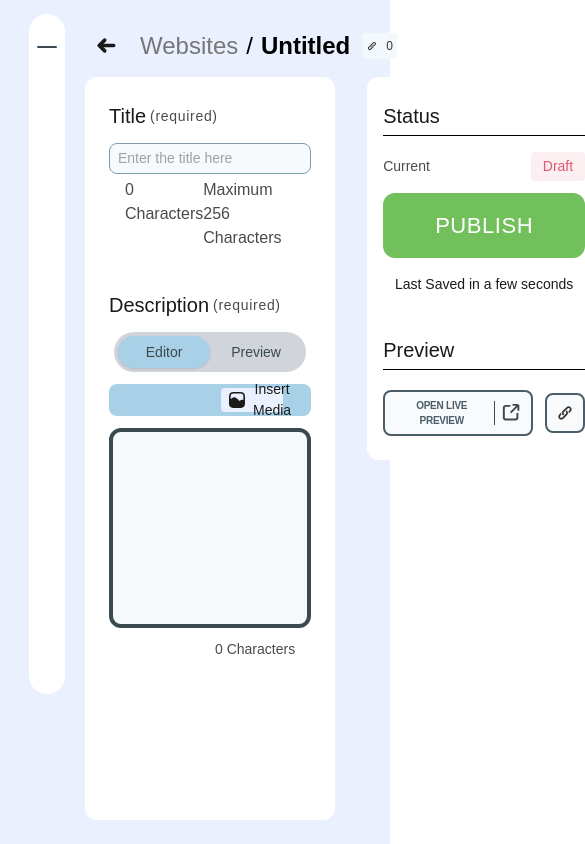
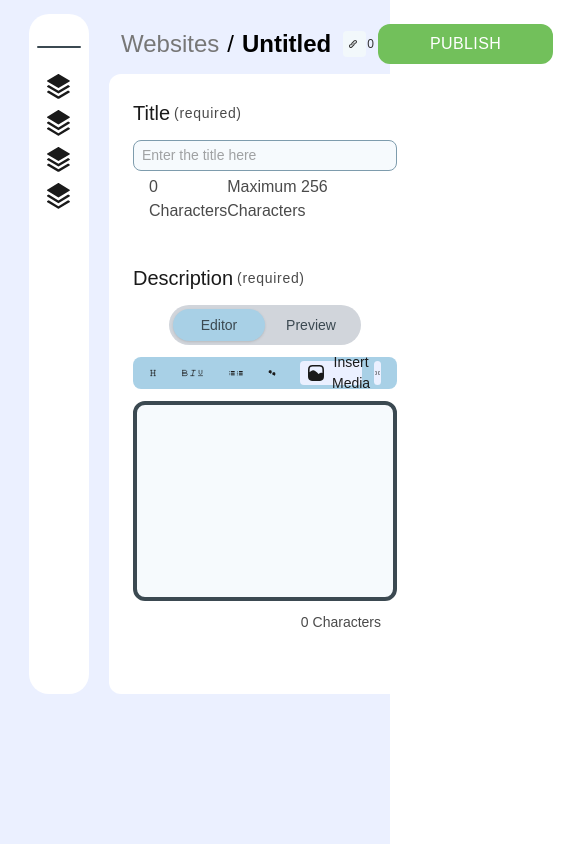
Before and after one commit to AWS-Learning-Club-UP-Mindanao/AWSCC-Website-CMS, a Next.js app: page /dashboard/create in a window 390 px wide. Shown: the whole page, 585 px wide, since content can reach past the window. Built offline with nearby package versions, Linux system fonts and the light colour scheme.

Commit message:
dev: sync progress to laptop

```diff
--- a/app/dashboard/create/page.tsx
+++ b/app/dashboard/create/page.tsx
@@ -2,10 +2,12 @@ import EventForm from '@/components/dashboard/EventForm';
 import Navbar from '@/components/dashboard/Navbar';
 
 export default function CreateEventPage() {
-    return (
-        <main className="min-h-screen h-auto bg-[#EBF0FF] px-[29px] py-[14px] flex flex-row gap-[10px]">
-            <Navbar/>
-            <EventForm/>
+        return (
+        <main className="min-h-screen bg-[#EBF0FF] flex justify-center">
+            <div className="w-full max-w-[1440px] px-[29px] py-[14px] flex flex-row gap-[10px]">
+                <Navbar/>
+                <EventForm/>
+            </div>
         </main>
     );
 }
--- a/components/dashboard/EventForm.tsx
+++ b/components/dashboard/EventForm.tsx
@@ -1,39 +1,78 @@
-import React from 'react';
-import EditModal from '@/components/dashboard/EditModal';
-import StatusModal from '@/components/dashboard/StatusModal';
+import React from "react";
+import EditModal from "@/components/dashboard/EditModal";
+import StatusModal from "@/components/dashboard/StatusModal";
 
 export default function EventForm() {
-    return(
-        <div id='content' className="w-full p-[10px] gap-[10px] flex flex-col">
-            <div id='header' className="flex flex-row gap-[12px] items-center text-[#333333]">
+	return (
+		<div
+			id='content'
+			className='w-full p-[10px] gap-[10px] flex flex-col '
+		>
+			<div
+				id='header'
+				className='flex flex-row gap-[12px] items-center text-[#333333]'
+			>
 				<div id='back-arrow'>
 					<img
-                        src="/back-arrow.svg"
-                        className="w-[43px] h-auto object-contain"
+						src='/back-arrow.svg'
+						className='w-[43px] h-auto object-contain'
 					/>
 				</div>
-                <div id='text' className="text-black flex flex-row items-center gap-[8px] text-[24px]">
-                    <p id='content-type' className="text-[#777777]">Websites</p>
+				<div
+					id='text'
+					className='text-black flex flex-row items-center gap-[8px] text-[24px]'
+				>
+					<p
+						id='content-type'
+						className='text-[#777777]'
+					>
+						Websites
+					</p>
 					/
-                    <p id='content-title' className="font-extrabold">Untitled</p>
+					<p
+						id='content-title'
+						className='font-extrabold'
+					>
+						Untitled
+					</p>
 				</div>
-                <div id='link-container' className="flex flex-row items-center gap-[8px] p-[4px] bg-[#F2F8FB] rounded-[4px] h-fit">
+				<div
+					id='link-container'
+					className='flex flex-row items-center gap-[8px] p-[4px] bg-[#F2F8FB] rounded-[4px] h-fit'
+				>
 					<img
-                        src="/link.svg"
-                        className="w-[12px] h-auto object-contain"
+						src='/link.svg'
+						className='w-[12px] h-auto object-contain'
 					/>
-                    <p id='link-number' className="text-[12px]">0</p>
+					<p
+						id='link-number'
+						className='text-[12px]'
+					>
+						0
+					</p>
 				</div>
+				<button className='ml-auto bg-[#72c05b] hover:bg-[#64a950] text-white text-[16px] font-medium px-[52px] py-2 rounded-xl transition-colors  uppercase tracking-wide xl:hidden'>
+					PUBLISH
+				</button>
 			</div>
-            <div id='edit-section' className="flex flex-row gap-[32px] w-full h-full">
-                <div id='edit-modal' className="flex flex-col gap-[40px] p-[24px] flex-1 bg-white rounded-[12px] max-w-[1200px]">
+			<div
+				id='edit-section'
+				className='flex flex-row gap-[32px] w-full '
+			>
+				<div
+					id='edit-modal'
+					className='flex flex-col gap-[40px] p-[24px] bg-white rounded-[12px] w-full max-w-[1200px] h-auto min-h-[620px]'
+				>
 					<EditModal
-                    initialTitle="mock title"
-                    initialDescription="mock description"
+						initialTitle='mock title'
+						initialDescription='mock description'
 					/>
 				</div>
-                <div id='right-modal' className="flex flex-col gap-[40px] px-4 py-6 w-[240px] h-fit bg-white rounded-xl">
-                    <StatusModal/>
+				<div
+					id='right-modal'
+					className='flex flex-col gap-[40px] px-4 py-6 w-[240px] h-fit bg-white rounded-xl xl:flex hidden'
+				>
+					<StatusModal />
 				</div>
 			</div>
 		</div>
--- a/components/dashboard/Navbar.tsx
+++ b/components/dashboard/Navbar.tsx
@@ -1,35 +1,43 @@
-import React from 'react';
-import { Logo } from "../logo/";
+import React from "react";
+import {Logo} from "../logo/";
 
 export default function Sidebar() {
-    const navItems = [
-        { label: "All contents" },
-        { label: "Published" },
-        { label: "Archived" },
-        { label: "Events" }
-    ];
+	const navItems = [{label: "All contents"}, {label: "Published"}, {label: "Archived"}, {label: "Events"}];
 
 	return (
-        <div className="flex flex-col gap-[16px] bg-[#FFFFFF] px-2 py-4 xl:px-[16] xl:py-[24] rounded-[20px] xl:rounded-[16px] md:w-[60px] xl:w-[244px] min-h-[680px] h-min text-[#1a1a1a] font-[family-name:_var(--font-manrope)]">
+		<div className='flex flex-col flex-shrink-0 flex-none gap-[16px] w-[60px] min-w-[60px] bg-[#FFFFFF] rounded-[20px] px-2 py-4 xl:px-[16px] xl:py-[24px] xl:w-[244px] xl:rounded-[16px] md:px-[4px] md:py-[16px] md:w-[60px] min-h-[680px] h-min text-[#1a1a1a] font-[family-name:_var(--font-manrope)]'>
 			{/* Header Section */}
-            <div className="w-full h-fit overflow-hidden">
-                <Logo variant="header" className="hidden xl:flex h-auto w-full min-w-0 object-contain"/>
-                <Logo variant="logo" className="hidden md:block  xl:hidden h-auto w-full min-w-0 object-contain"/>
+			<div className='w-full h-fit md:w-[52px] md:h-[40px]'>
+				<Logo
+					variant='header'
+					className='hidden xl:flex h-auto w-full min-w-0 object-contain'
+				/>
+				<div className='hidden md:flex xl:hidden w-full h-[40px] items-center justify-center'>
+					<Logo
+						variant='logo'
+						className='h-full  object-contain'
+					/>
+				</div>
 			</div>
 			{/* Divider */}
-            <div className="min-w-full h-[2px] bg-[#3B4951] rounded-full"></div>
+			<div className='min-w-full h-[2px] bg-[#3B4951] rounded-full'></div>
 
 			{/* Navigation Items */}
-            <nav className="flex flex-col w-full gap-[10px] p-[10px]">
+			<nav className='flex flex-col w-full gap-[10px] p-[10px]'>
 				{navItems.map((item, index) => (
-                    <div key={index} className="nav-item flex flex-row items-center gap-[12px]">
-                        <div className="nav-icon">
+					<div
+						key={index}
+						className='flex flex-row items-center gap-[12px]'
+					>
+						<div className='xl:p-[8px]'>
 							<img
-                                src="/nav-item-icon.svg"
-                                className="w-[43px] h-auto object-contain"
+								src='/nav-item-icon.svg'
+								className='w-[43px] h-auto object-contain'
 							/>
 						</div>
-                        <span className="hidden xl:block  nav-text h-fit w-full align-center justify center">{item.label}</span>
+						<span className='hidden xl:block   h-fit w-full align-center justify center'>
+							{item.label}
+						</span>
 					</div>
 				))}
 			</nav>
--- a/components/logo/Logo.tsx
+++ b/components/logo/Logo.tsx
@@ -2,13 +2,10 @@ type LogoVariant = "logo" | "header" | "title" | "mobile";
 
 interface LogoProps {
 	variant?: LogoVariant;
-    className?:string;
+	className?: string;
 }
 
-export default function Logo({
-    variant = "logo",
-        className = "",
-}: LogoProps) {
+export default function Logo({variant = "logo", className = ""}: LogoProps) {
 	const variants = {
 		logo: {
 			showText: false,
@@ -30,21 +27,25 @@ export default function Logo({
 
 	const config = variants[variant];
 
-return(
+	return (
 		<div className={`${config.layout} ${className}`}>
 			<img
-            src="/AWSCCLogo.png"
-            className="w-full h-auto object-contain"
+				src='/AWSCCLogo.png'
+				className='object-contain xl:w-[70px] md:w-[40px]'
 			/>
 
 			{config.showText && (
-            <span className="flex flex-col justify-center">
-                <h1 className="whitespace-nowrap font-bold leading-tight font-manrope
-                               text-[16px]">
+				<span className='flex flex-col justify-center'>
+					<h1
+						className='whitespace-nowrap font-bold leading-tight font-manrope
+                               text-[16px]'
+					>
 						AWSCC UPMIN
 					</h1>
-                <p className="font-medium leading-tight tracking-[1%]
-                              text-[10px]">
+					<p
+						className='font-medium leading-tight tracking-[1%]
+                              text-[10px]'
+					>
 						Content Management System
 					</p>
 				</span>
```
Also changed, not shown: 2 other files (tests, documents, lock files or other folders). Lines whose indentation alone changed are shown as unchanged.
